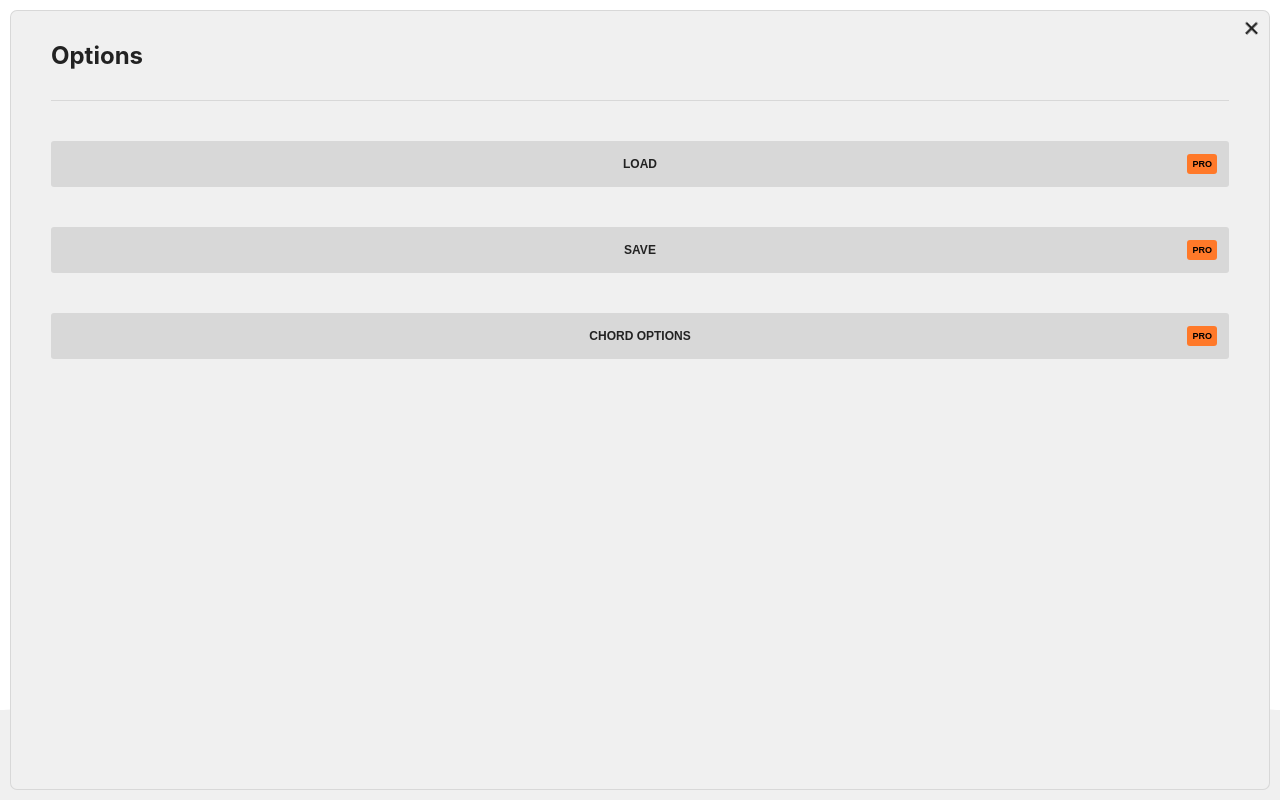
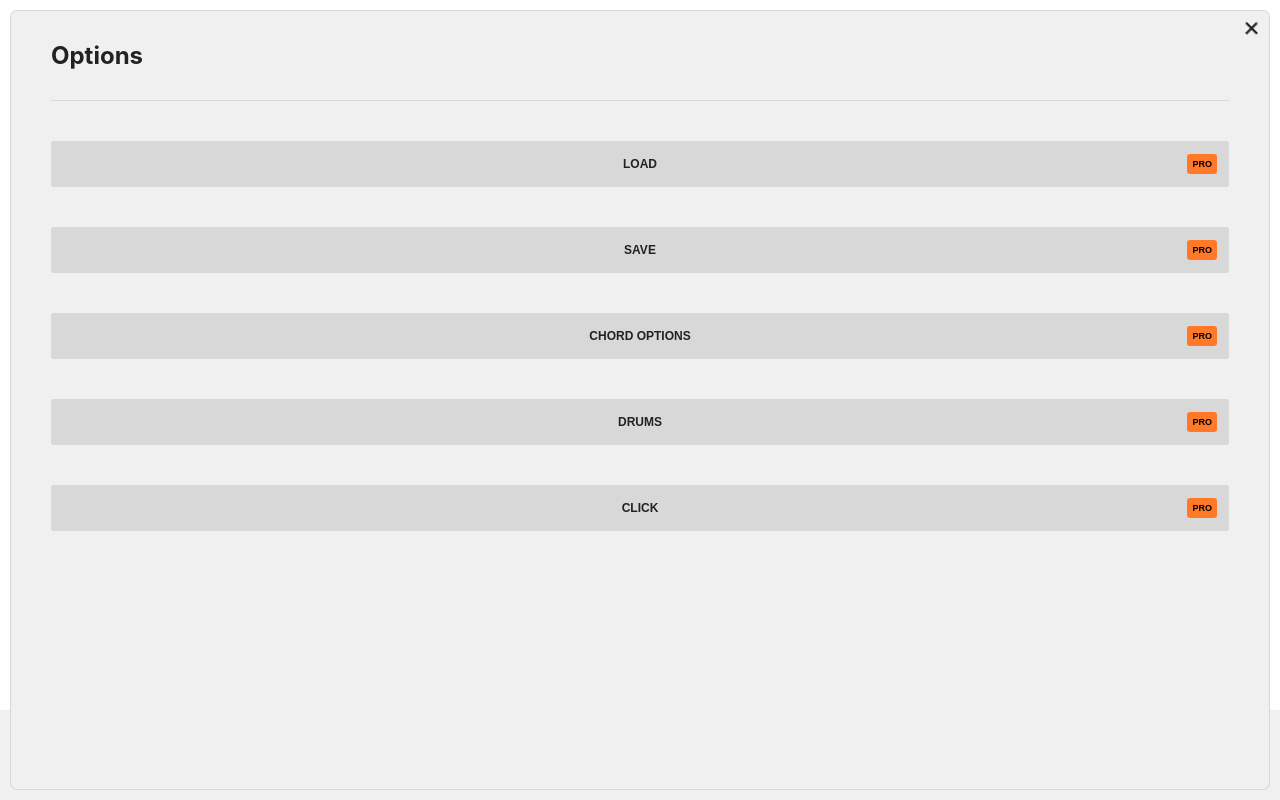
Before and after one commit to chrispdunne/chordplayer, a React (Vite) app: page / in a window 1280 px wide. Both pictures are taken after a click on the button 1241 px from the left and 35 px from the top of the page. Built offline with nearby package versions, Linux system fonts and the light colour scheme.

Commit message:
drums pro btn

```diff
--- a/src/components/EditApp/index.tsx
+++ b/src/components/EditApp/index.tsx
@@ -50,6 +50,8 @@ export default function EditApp() {
 						<ProButton>Load</ProButton>
 						<ProButton>Save</ProButton>
 						<ProButton>Chord Options</ProButton>
+						<ProButton>Drums</ProButton>
+						<ProButton>Click</ProButton>
 					</ModalBody>
 				</div>
 
```
